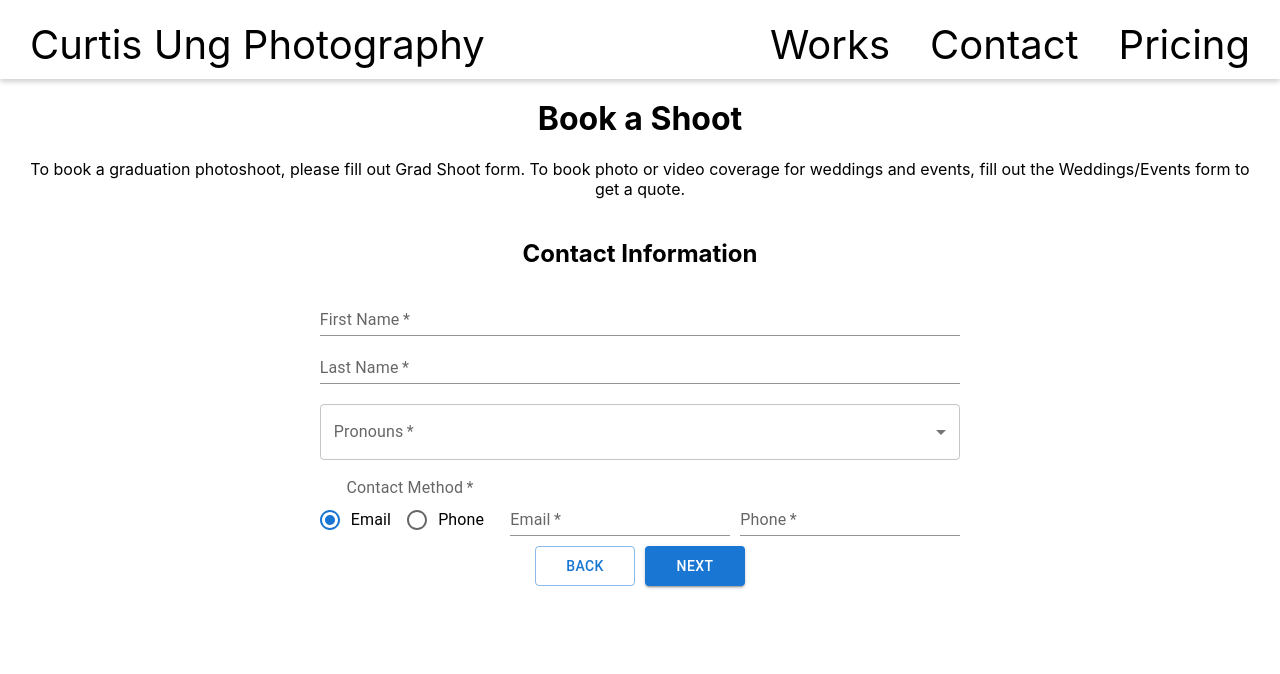
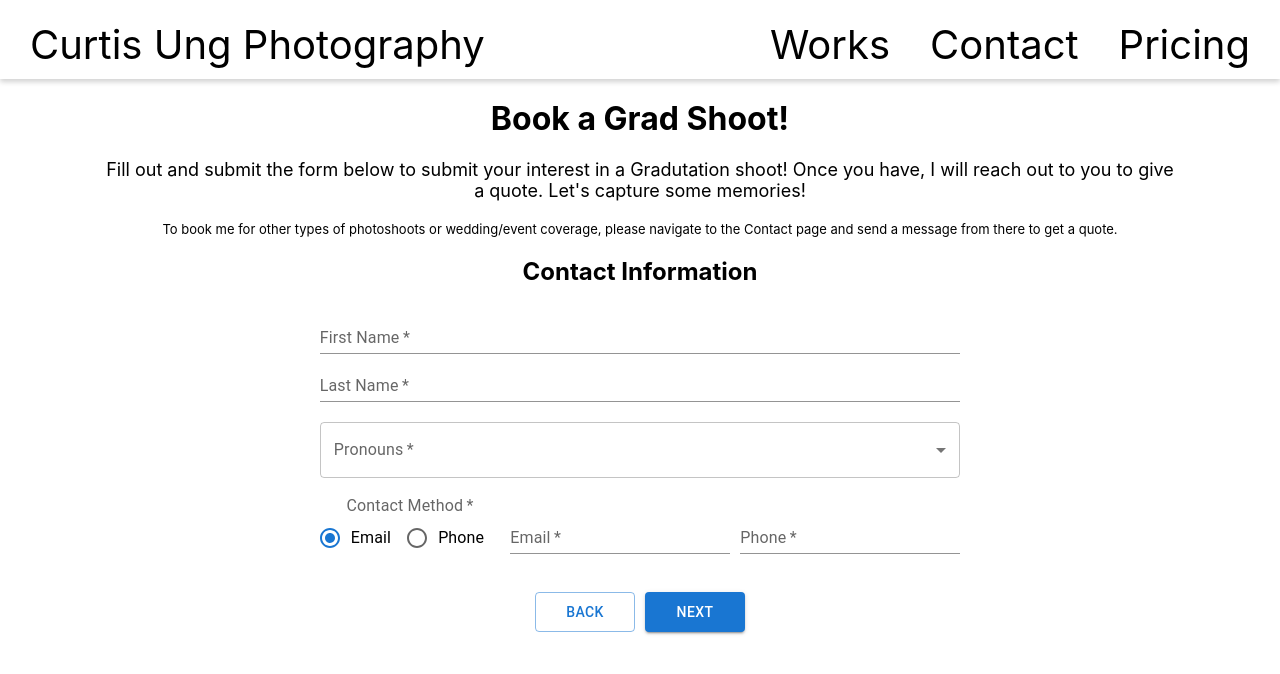
Before and after one commit to curtisung/curtiphotos-app, a React (Create React App) app: page /book-a-shoot in a window 1280 px wide. Shown: the top 674 px of the page. Built offline with nearby package versions, Linux system fonts and the light colour scheme.

Commit message:
UI spacing fixes, modify booking page descriptions

```diff
--- a/src/components/BookShootPage.css
+++ b/src/components/BookShootPage.css
@@ -5,16 +5,23 @@
 
 .pageHeader {
   text-align: center;
-  margin: 20px 0;
+  margin: 20px 0 0 0;
 }
 
 .pageTitle {
   margin-top: 0 !important;
 }
 
-.bookingPageInformation {
-  padding: 0 20px;
+.bookingPageDescription {
+  padding: 0 100px;
   text-align: center;
+  font-size: large;
+}
+
+.bookingPageRedirectText {
+  padding: 20px 150px 0;
+  text-align: center;
+  font-size: small;
 }
 
 .clientInputFieldsContainer {
--- a/src/components/BookShootPage.js
+++ b/src/components/BookShootPage.js
@@ -18,14 +18,15 @@ import Tab from "@mui/material/Tab";
 import Box from "@mui/material/Box";
 
 function BookShootPage() {
-  const bookingPageInfo =
-    "To book a graduation photoshoot, please fill out Grad Shoot form.\nTo book photo or video coverage for weddings and events, fill out the Weddings/Events form to get a quote.";
+  const bookingPageDescription = "Fill out and submit the form below to submit your interest in a Gradutation shoot! Once you have, I will reach out to you to give a quote. Let's capture some memories!";
+  const bookingPageRedirectText = "\nTo book me for other types of photoshoots or wedding/event coverage, please navigate to the Contact page and send a message from there to get a quote.";
 
   return (
     <div className="bookShootPage">
       <div className="pageHeader">
-        <h1 className="pageTitle">Book a Shoot</h1>
-        <div className="bookingPageInformation">{bookingPageInfo}</div>
+        <h1 className="pageTitle">Book a Grad Shoot!</h1>
+        <div className="bookingPageDescription">{bookingPageDescription}</div>
+        <div className="bookingPageRedirectText">{bookingPageRedirectText}</div>
       </div>
       <GradShootForm />
     </div>
--- a/src/components/GradShootForm.css
+++ b/src/components/GradShootForm.css
@@ -1,5 +1,5 @@
 .formSectionContainer {
-    min-height: 300px;
+    min-height: 350px;
     display:flex;
     /* align-items: center; */
     justify-content: center;
--- a/src/components/GradShootForm.js
+++ b/src/components/GradShootForm.js
@@ -193,7 +193,8 @@ function LocationSelect({formData, setFormData}) {
 function ReviewPage({formData, setFormData}) {
   return (
     <div className="reviewPage">
-
+      <h2 className="formSectionHeader">Review Appointment Details</h2>
+      <p>{formData.locations.toString()}</p>
     </div>
   );
 }
```
